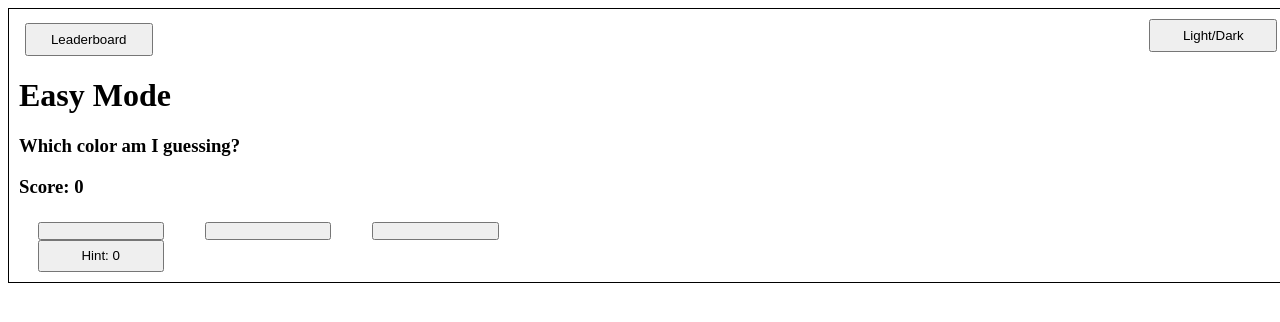
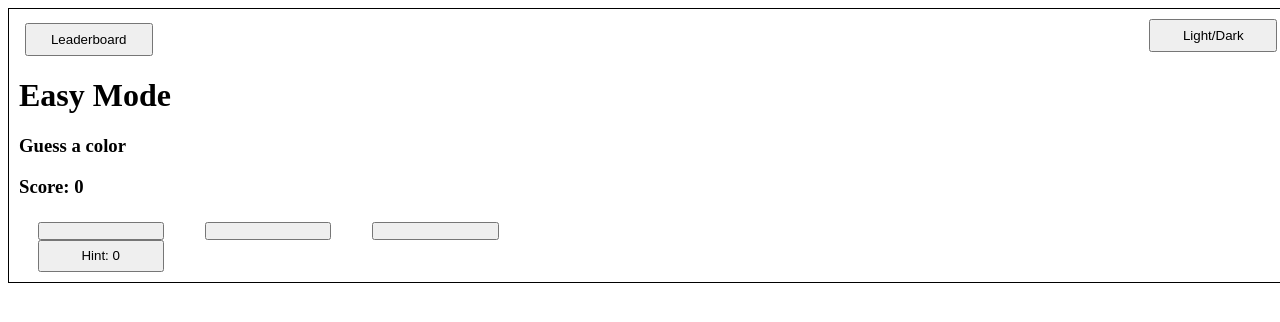
Before and after one commit to stvineet/Project-Supernova, a plain HTML site: page Easy.html in a window 1280 px wide. Drawn offline with Linux system fonts and the light colour scheme.

Commit message:
Add files via upload

```diff
--- a/Easy.html
+++ b/Easy.html
@@ -19,7 +19,7 @@
             <button onclick="" id="lboard">Leaderboard</button>
         </div>
         <h1>Easy Mode</h1>
-        <h3>Which color am I guessing?</h3>
+        <h3>Guess a color</h3>
         <h3>Score: 0</h3>
         <div id="box2">
             <button></button>
```
Also changed, not shown: Hard.html (+1 -1 lines), Medium.html (+1 -1 lines).
